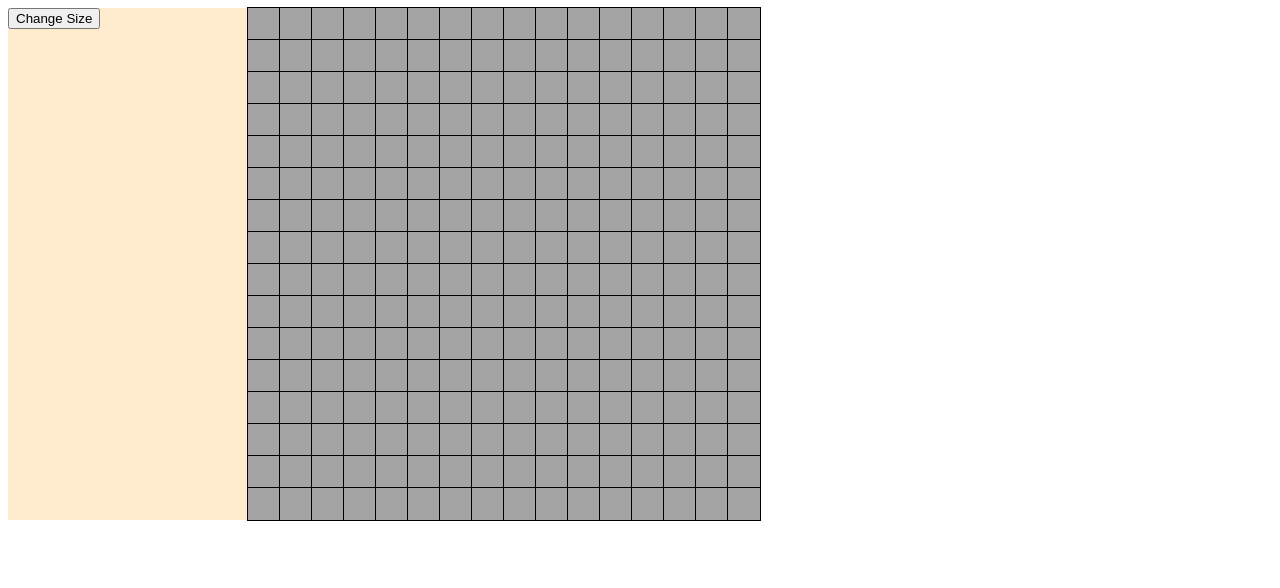
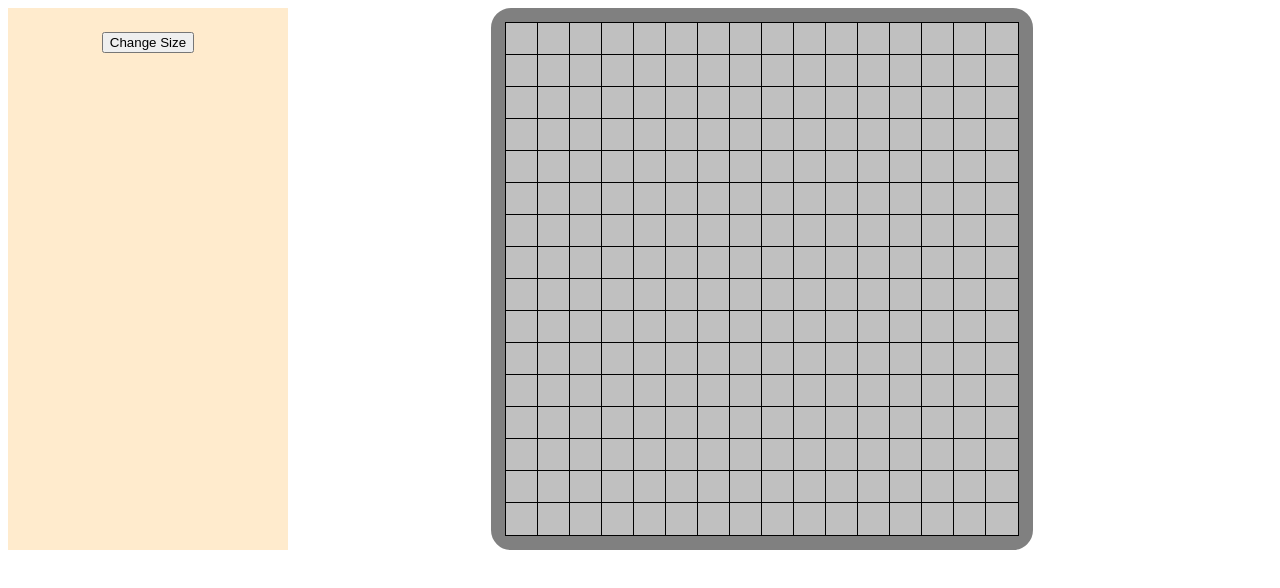
Before and after one commit to DefyingGravity10/etch-a-sketch, a plain HTML site: page index.html in a window 1280 px wide. Drawn offline with Linux system fonts and the light colour scheme.

Commit message:
Add CSS to settings portion and grid

```diff
--- a/etch-a-sketch.js
+++ b/etch-a-sketch.js
@@ -25,7 +25,7 @@ function computeGridProperties(size) {
     let numberOfSquares = size * size;
 
     const exactSquareSize = 512 / size;
-    let squareSize = Math.floor(exactSquareSize * 100) / 100; //Floored to not allow any excess.
+    let squareSize = Math.floor(exactSquareSize * 1000) / 1000; //Floored to not allow any excess.
 
     return [numberOfSquares, squareSize];
 }
--- a/styles.css
+++ b/styles.css
@@ -1,21 +1,35 @@
-.container {
+.container, .grid-container, .settings, .grid {
     display: flex;
 }
 
+.container {
+    justify-content: stretch;
+}
+
+.grid-container {
+    width: 75%;
+    justify-content: center;
+}
+
 .settings {
-    width: 240px;
+    box-sizing: border-box;
+    width: 280px;
     background-color: blanchedalmond;
+    justify-content: center;
+    align-items: flex-start;
+    padding: 24px;
 }
 
 .grid {
-    display: flex;
     flex-wrap: wrap;
     width: 512px;
+    border: 15px solid grey;
+    border-radius: 20px;
 }
 
 .squares {
     box-sizing: border-box;
-    background-color: rgb(164, 164, 164);
+    background-color: silver;
     outline: 1px solid;
     width: 32px;
     height: 32px;
```
